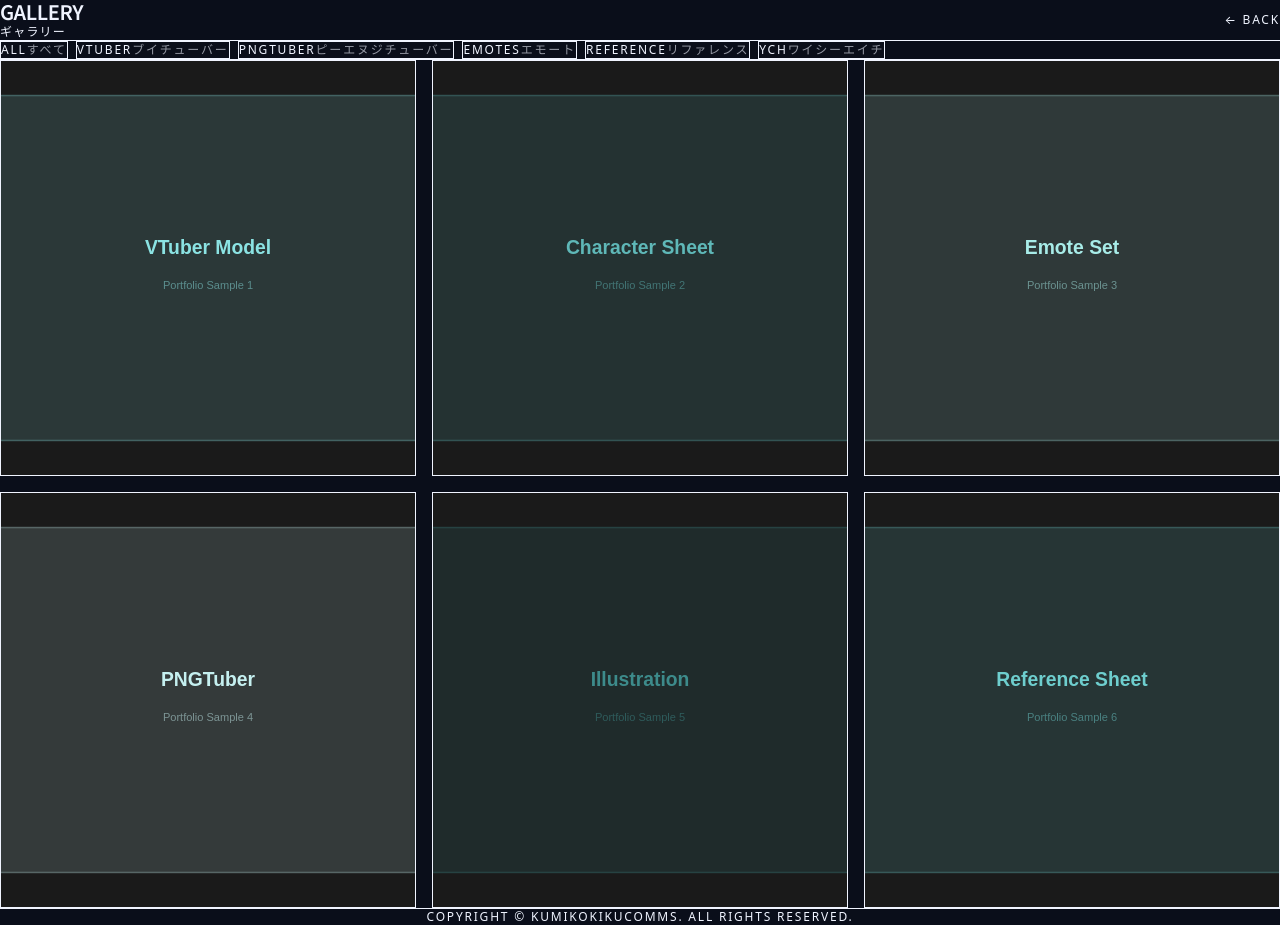
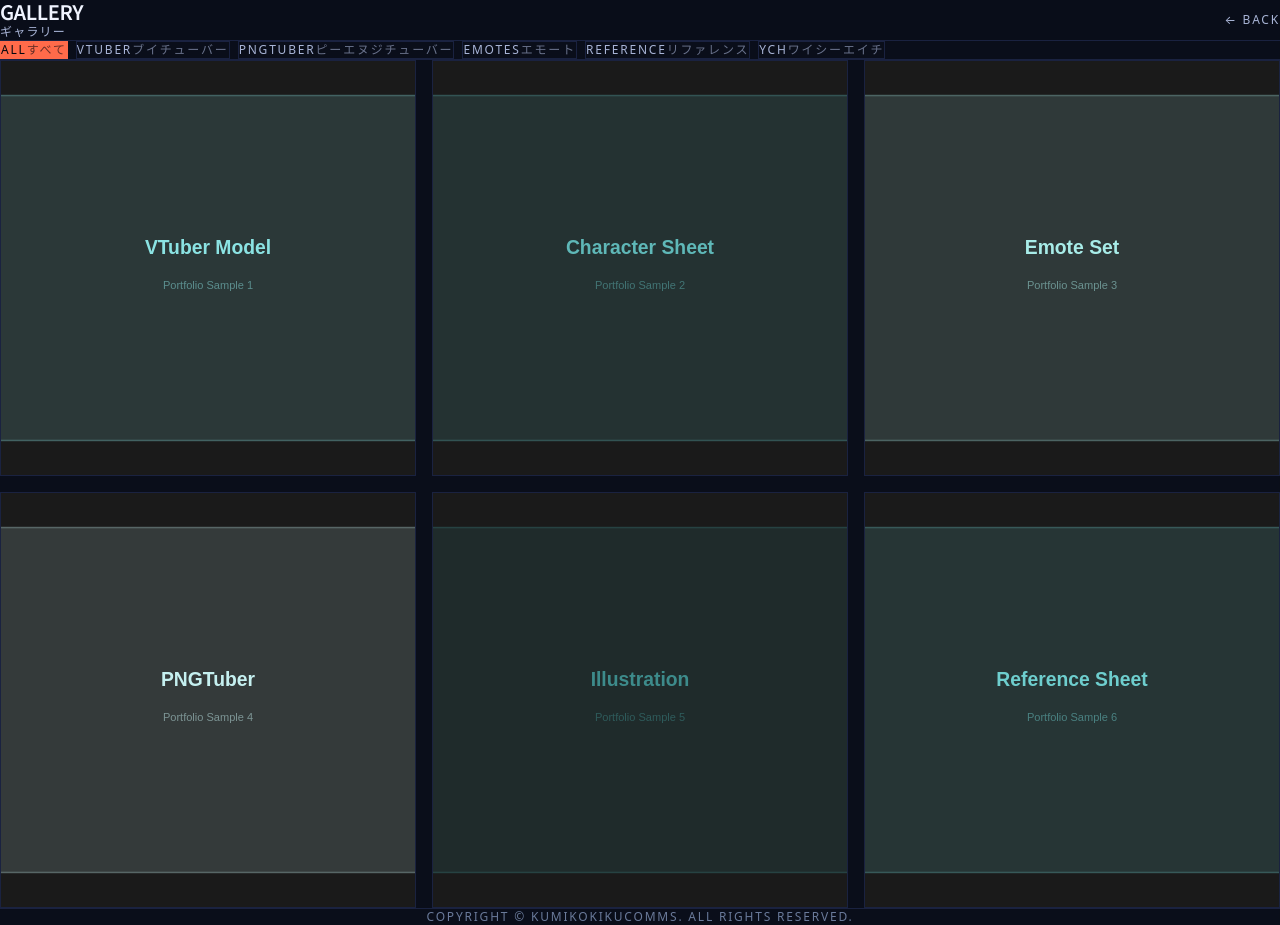
Before and after one commit to langitkode/kumikokikucomms, a Next.js app: page /gallery in a window 1280 px wide. Built offline with nearby package versions, Linux system fonts and the light colour scheme.

Commit message:
fix: gallery page colors and about section layout

```diff
--- a/src/app/gallery/page.tsx
+++ b/src/app/gallery/page.tsx
@@ -3,7 +3,7 @@
 import { useState, useRef, useEffect, useMemo } from "react";
 import Image from "next/image";
 import { siteConfig } from "@/lib/config";
-import { animateGalleryReveal, animateLightboxOpen } from "@/lib/animations";
+import { animateGalleryReveal } from "@/lib/animations";
 
 interface GalleryImage {
   src: string;
@@ -20,13 +20,11 @@ export default function GalleryPage() {
   const gridRef = useRef<HTMLDivElement>(null);
   const itemRefs = useRef<(HTMLDivElement | null)[]>([]);
 
-  // Filter images by category
   const filteredImages = useMemo(() => {
     if (selectedCategory === "all") return portfolio;
     return portfolio.filter((img) => img.category === selectedCategory);
   }, [selectedCategory, portfolio]);
 
-  // Animate grid on mount
   useEffect(() => {
     const items = itemRefs.current.filter(Boolean) as HTMLElement[];
     if (items.length > 0) {
@@ -34,22 +32,18 @@ export default function GalleryPage() {
     }
   }, [filteredImages]);
 
-  // Handle image load for lazy loading effect
   const handleImageLoad = (index: number) => {
     setLoadedImages((prev) => new Set(prev).add(index));
   };
 
-  // Handle lightbox open
   const handleImageClick = (index: number) => {
     setSelectedImage(index);
   };
 
-  // Handle lightbox close
   const handleLightboxClose = () => {
     setSelectedImage(null);
   };
 
-  // Navigate images
   const navigateImage = (direction: "prev" | "next") => {
     if (selectedImage === null) return;
     const newIndex =
@@ -63,7 +57,6 @@ export default function GalleryPage() {
     setSelectedImage(newIndex);
   };
 
-  // Keyboard navigation
   useEffect(() => {
     const handleKeyDown = (e: KeyboardEvent) => {
       if (selectedImage === null) return;
@@ -77,22 +70,22 @@ export default function GalleryPage() {
   }, [selectedImage]);
 
   return (
-    <div className="min-h-screen bg-sumi">
+    <div className="min-h-screen bg-[var(--color-night)]">
       {/* Header */}
-      <header className="sticky top-0 z-40 bg-sumi/95 border-b border-ash">
+      <header className="sticky top-0 z-40 bg-[var(--color-night)]/95 backdrop-blur-sm border-b border-[var(--color-nightlight)]">
         <div className="max-w-7xl mx-auto px-6 py-4">
           <div className="flex items-center justify-between">
             <div>
-              <h1 className="text-xl font-bold text-shiro tracking-tight">
+              <h1 className="text-xl font-bold text-[var(--color-text)] tracking-tight">
                 GALLERY
               </h1>
-              <p className="text-xs text-ash tracking-wide uppercase">
+              <p className="text-xs text-[var(--color-textmuted)] tracking-wide uppercase">
                 ギャラリー
               </p>
             </div>
             <a
               href="/"
-              className="text-xs text-ash hover:text-aka transition-colors uppercase tracking-wider"
+              className="text-xs text-[var(--color-textmuted)] hover:text-[var(--color-neon)] transition-colors uppercase tracking-wider"
             >
               ← Back
             </a>
@@ -101,7 +94,7 @@ export default function GalleryPage() {
       </header>
 
       {/* Category Filter */}
-      <nav className="border-b border-ash-light">
+      <nav className="border-b border-[var(--color-nightlight)]">
         <div className="max-w-7xl mx-auto px-6 py-4">
           <div className="flex items-center gap-2 overflow-x-auto scrollbar-hide">
             {galleryCategories.map((category) => (
@@ -110,8 +103,8 @@ export default function GalleryPage() {
                 onClick={() => setSelectedCategory(category.id)}
                 className={`px-4 py-2 text-xs uppercase tracking-wider whitespace-nowrap transition-all border ${
                   selectedCategory === category.id
-                    ? "bg-aka text-shiro border-aka"
-                    : "bg-transparent text-ash border-ash hover:border-aka hover:text-shiro"
+                    ? "bg-[var(--color-neon)] text-[var(--color-nightdark)] border-[var(--color-neon)]"
+                    : "bg-transparent text-[var(--color-textmuted)] border-[var(--color-nightlight)] hover:border-[var(--color-neon)] hover:text-[var(--color-text)]"
                 }`}
               >
                 {category.label}
@@ -135,9 +128,8 @@ export default function GalleryPage() {
                 itemRefs.current[index] = el;
               }}
               onClick={() => handleImageClick(index)}
-              className="group relative aspect-square bg-charcoal border border-ash cursor-pointer overflow-hidden"
+              className="group relative aspect-square bg-[var(--color-nightmid)] border border-[var(--color-nightlight)] cursor-pointer overflow-hidden"
             >
-              {/* Image */}
               <Image
                 src={image.src}
                 alt={image.alt}
@@ -150,29 +142,27 @@ export default function GalleryPage() {
                 onLoad={() => handleImageLoad(index)}
               />
 
-              {/* Loading Placeholder */}
               {!loadedImages.has(index) && (
-                <div className="absolute inset-0 bg-charcoal animate-pulse" />
+                <div className="absolute inset-0 bg-[var(--color-nightmid)] animate-pulse" />
               )}
 
               {/* Hover Overlay */}
-              <div className="absolute inset-0 bg-sumi/90 opacity-0 group-hover:opacity-100 transition-opacity duration-300 flex flex-col items-center justify-center gap-2">
-                <p className="text-shiro font-medium text-sm">{image.label}</p>
-                <p className="text-ash text-xs uppercase tracking-wider">
+              <div className="absolute inset-0 bg-[var(--color-night)]/90 opacity-0 group-hover:opacity-100 transition-opacity duration-300 flex flex-col items-center justify-center gap-2">
+                <p className="text-[var(--color-text)] font-medium text-sm">{image.label}</p>
+                <p className="text-[var(--color-neonblue)] text-xs uppercase tracking-wider">
                   {image.category}
                 </p>
               </div>
 
               {/* Corner Accent */}
-              <div className="absolute top-0 right-0 w-8 h-8 border-t border-r border-aka opacity-0 group-hover:opacity-100 transition-opacity duration-300" />
+              <div className="absolute top-0 right-0 w-8 h-8 border-t border-r border-[var(--color-neonblue)] opacity-0 group-hover:opacity-100 transition-opacity duration-300" />
             </div>
           ))}
         </div>
 
-        {/* Empty State */}
         {filteredImages.length === 0 && (
           <div className="text-center py-20">
-            <p className="text-ash text-sm uppercase tracking-wider">
+            <p className="text-[var(--color-textdim)] text-sm uppercase tracking-wider">
               No images in this category
             </p>
           </div>
@@ -182,17 +172,16 @@ export default function GalleryPage() {
       {/* Lightbox Modal */}
       {selectedImage !== null && (
         <div
-          className="fixed inset-0 z-50 flex items-center justify-center bg-sumi/95 backdrop:bg-sumi/90"
+          className="fixed inset-0 z-50 flex items-center justify-center bg-[var(--color-night)]/95 backdrop-blur-sm"
           onClick={handleLightboxClose}
         >
           <div
             className="relative max-w-5xl w-full mx-4"
             onClick={(e) => e.stopPropagation()}
           >
-            {/* Close Button */}
             <button
               onClick={handleLightboxClose}
-              className="absolute -top-12 right-0 text-ash hover:text-shiro transition-colors"
+              className="absolute -top-12 right-0 text-[var(--color-textmuted)] hover:text-[var(--color-text)] transition-colors"
               aria-label="Close lightbox"
             >
               <svg
@@ -208,8 +197,7 @@ export default function GalleryPage() {
               </svg>
             </button>
 
-            {/* Image */}
-            <div className="relative aspect-square border border-ash">
+            <div className="relative aspect-square border border-[var(--color-nightlight)]">
               <Image
                 src={filteredImages[selectedImage].src}
                 alt={filteredImages[selectedImage].alt}
@@ -220,26 +208,24 @@ export default function GalleryPage() {
               />
             </div>
 
-            {/* Caption */}
             <div className="mt-4 flex items-center justify-between">
               <div>
-                <p className="text-shiro font-medium">
+                <p className="text-[var(--color-text)] font-medium">
                   {filteredImages[selectedImage].label}
                 </p>
-                <p className="text-ash text-xs uppercase tracking-wider mt-1">
+                <p className="text-[var(--color-textmuted)] text-xs uppercase tracking-wider mt-1">
                   {filteredImages[selectedImage].category}
                 </p>
               </div>
-              <p className="text-ash text-xs font-mono">
+              <p className="text-[var(--color-textmuted)] text-xs font-mono">
                 {selectedImage + 1} / {filteredImages.length}
               </p>
             </div>
 
-            {/* Navigation */}
             <div className="flex items-center justify-center gap-4 mt-6">
               <button
                 onClick={() => navigateImage("prev")}
-                className="p-3 border border-ash text-ash hover:text-shiro hover:border-aka transition-colors"
+                className="p-3 border border-[var(--color-nightlight)] text-[var(--color-textmuted)] hover:text-[var(--color-text)] hover:border-[var(--color-neon)] transition-colors"
                 aria-label="Previous image"
               >
                 <svg
@@ -256,7 +242,7 @@ export default function GalleryPage() {
 
               <button
                 onClick={() => navigateImage("next")}
-                className="p-3 border border-ash text-ash hover:text-shiro hover:border-aka transition-colors"
+                className="p-3 border border-[var(--color-nightlight)] text-[var(--color-textmuted)] hover:text-[var(--color-text)] hover:border-[var(--color-neon)] transition-colors"
                 aria-label="Next image"
               >
                 <svg
@@ -276,9 +262,9 @@ export default function GalleryPage() {
       )}
 
       {/* Footer */}
-      <footer className="border-t border-ash-light mt-20">
+      <footer className="border-t border-[var(--color-nightlight)] mt-20">
         <div className="max-w-7xl mx-auto px-6 py-8 text-center">
-          <p className="text-ash text-xs uppercase tracking-wider">
+          <p className="text-[var(--color-textdim)] text-xs uppercase tracking-wider">
             {siteConfig.hero.copyright}
           </p>
         </div>
```
Also changed, not shown: src/components/sections/About.tsx (+20 -14 lines), public/error/image.png (added).
